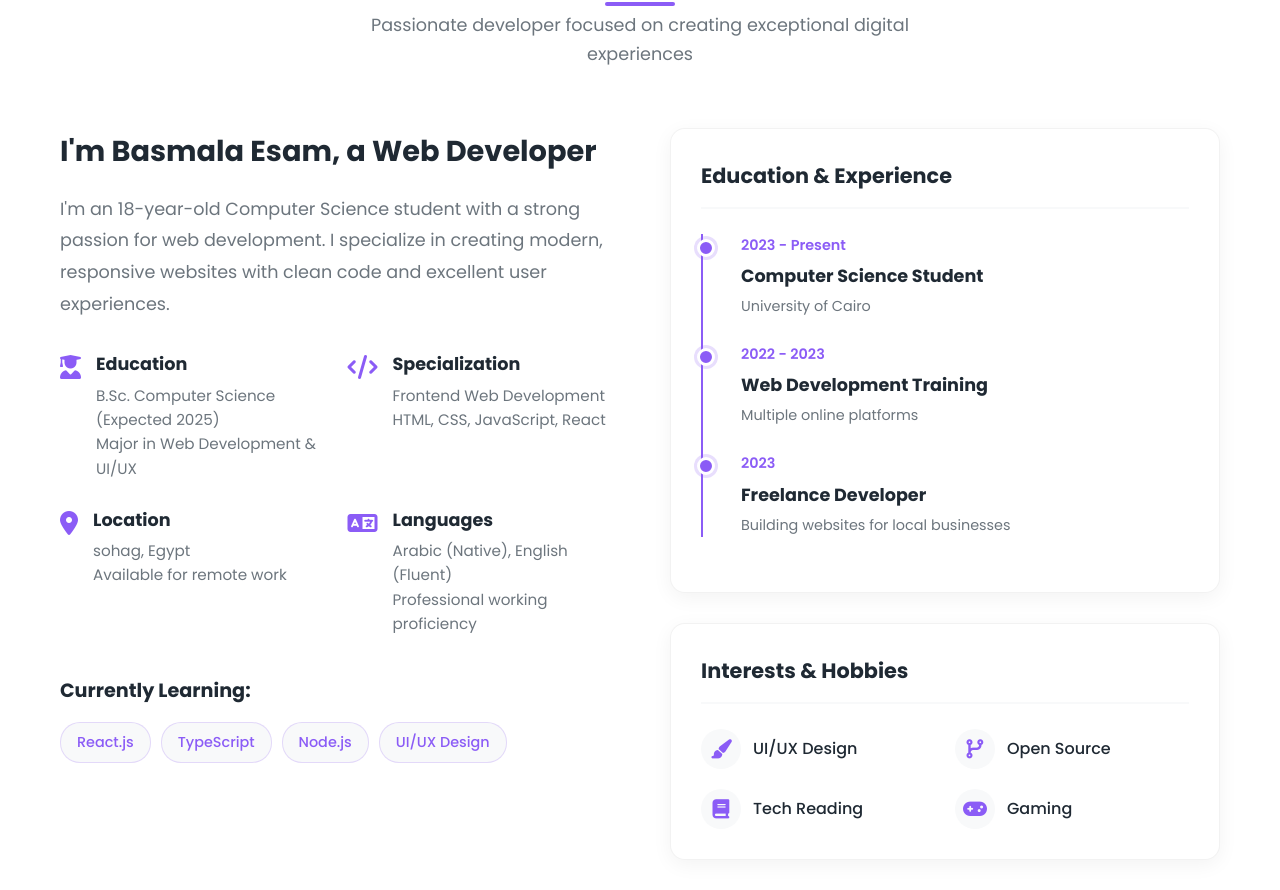
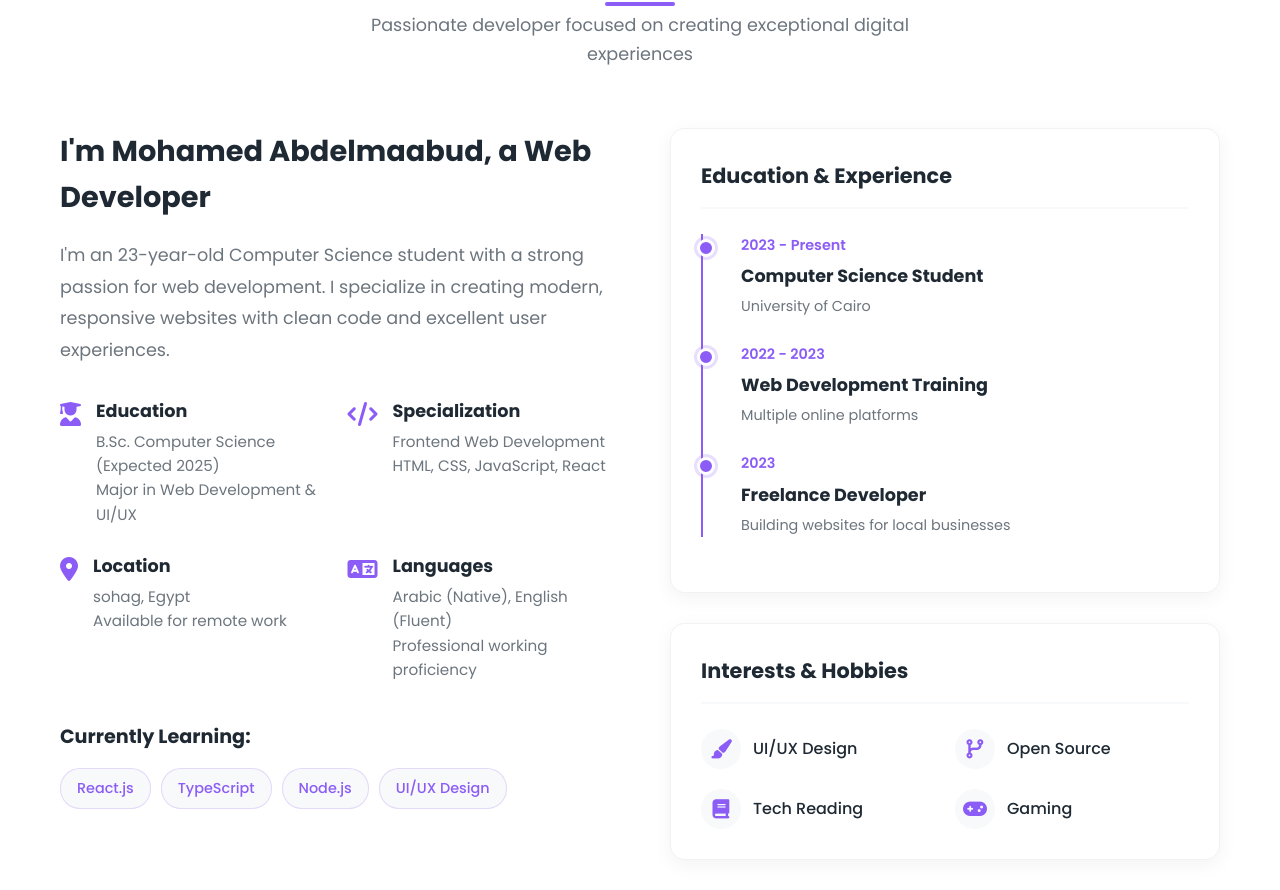
Before and after one commit to mohamedabdelmabud/Portfolio, a plain HTML site: page index.html in a window 1280 px wide. Shown: the part 1036-1926 px from the top of the page. Drawn offline with Linux system fonts and the light colour scheme.

Commit message:
Update index.html

```diff
--- a/index.html
+++ b/index.html
@@ -3,7 +3,7 @@
 <head>
     <meta charset="UTF-8">
     <meta name="viewport" content="width=device-width, initial-scale=1.0">
-    <title>Basmala Esam | Web Developer Portfolio</title>
+    <title>Mohamed Abdel | Web Developer Portfolio</title>
 
     <!-- Fonts -->
     <link href="https://fonts.googleapis.com/css2?family=Poppins:wght@300;400;500;600;700&display=swap" rel="stylesheet">
@@ -106,9 +106,9 @@
             <div class="about-content">
                 <div class="about-text">
                     <div class="about-intro">
-                        <h3>I'm Basmala Esam, a Web Developer</h3>
+                        <h3>I'm Mohamed Abdelmaabud, a Web Developer</h3>
                         <p>
-                            I'm an 18-year-old Computer Science student with a strong passion for web development.
+                            I'm an 23-year-old Computer Science student with a strong passion for web development.
                             I specialize in creating modern, responsive websites with clean code and excellent user experiences.
                         </p>
                     </div>
```
